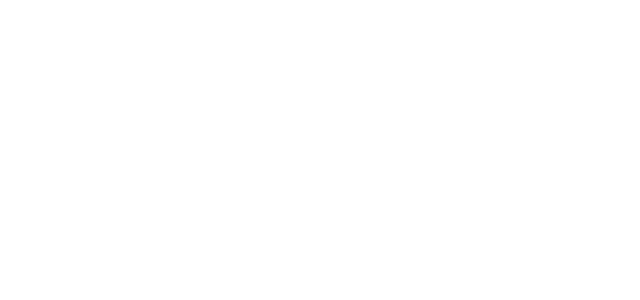
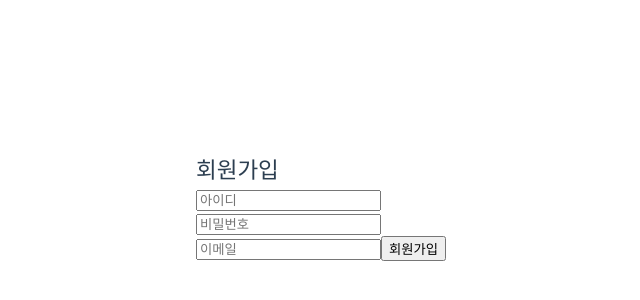
Before and after one commit to xabinM/myProject2Vue, a Vue app: page /signup in a window 1280 px wide. Before the commit this address had no page. Shown: the part 194-494 px from the top of the page, without its empty margins (164-804 px from the left). Built offline with nearby package versions, Linux system fonts and the light colour scheme.

Commit message:
feat : 회원 가입 기능 구현

```diff
--- a/src/router/index.js
+++ b/src/router/index.js
@@ -1,11 +1,11 @@
 import { createRouter, createWebHistory } from 'vue-router';
 import LoginView from '../views/LoginView.vue';
-// import SignupView from '../views/SignupView.vue';
+import SignupView from '../views/SignupView.vue';
 
 const routes = [
   { path: '/', redirect: '/login' }, // 기본 경로를 로그인으로 리다이렉트
   { path: '/login', component: LoginView },
-  // { path: '/signup', component: SignupView},
+  { path: '/signup', component: SignupView},
 ];
 
 const router = createRouter({
--- /dev/null
+++ b/src/views/SignupView.vue
@@ -0,0 +1,64 @@
+<template>
+  <div class="signup-container">
+    <h2>회원가입</h2>
+    <form @submit.prevent="signup">
+      <input v-model="username" placeholder="아이디" />
+      <input v-model="password" type="password" placeholder="비밀번호" />
+      <input v-model="email" type="email" placeholder="이메일" />
+      <button type="submit">회원가입</button>
+      <p v-if="error" class="error">{{ error }}</p>
+      <p v-if="success" class="success">회원가입이 완료되었습니다!</p>
+    </form>
+  </div>
+</template>
+
+<script setup>
+import { ref } from 'vue';
+import axios from '../axios';
+import { useRouter } from 'vue-router';
+
+const username = ref('');
+const password = ref('');
+const email = ref('');
+const error = ref('');
+const success = ref(false);
+const router = useRouter();
+
+const signup = async () => {
+  try {
+    error.value = '';
+    success.value = false;
+
+    const res = await axios.post('/auth/signup', {
+      username: username.value,
+      password: password.value,
+      email: email.value,
+    });
+
+    success.value = true;
+
+    // 성공 후 잠깐 기다렸다가 로그인 페이지로 이동
+    setTimeout(() => {
+      router.push('/login');
+    }, 1000);
+  } catch (e) {
+    error.value = e.response?.data?.message || '회원 가입 실패 : 알 수 없는 오류입니다.';
+  }
+};
+</script>
+
+<style scoped>
+.signup-container {
+  max-width: 300px;
+  margin: auto;
+  padding: 20px;
+}
+.error {
+  color: red;
+  margin-top: 10px;
+}
+.success {
+  color: green;
+  margin-top: 10px;
+}
+</style>
```
